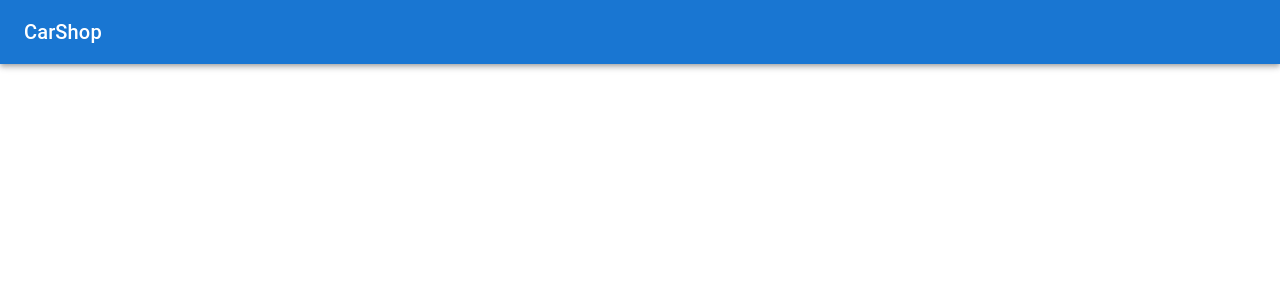
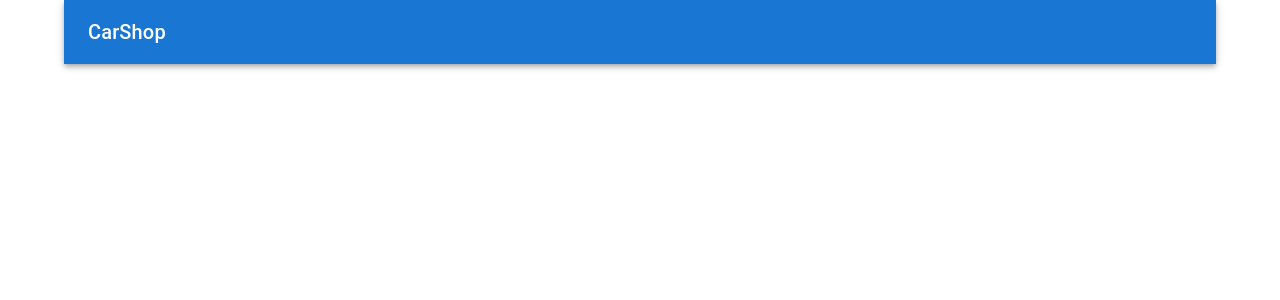
Before and after one commit to maxvanny2010/react, a React (Create React App) app in the folder carfront/: page / in a window 1280 px wide. Shown: the top 300 px of the page. Built offline with nearby package versions, Linux system fonts and the light colour scheme.

Commit message:
carfront container

```diff
--- a/carfront/src/App.js
+++ b/carfront/src/App.js
@@ -2,9 +2,11 @@ import './App.css';
 import AppBar from '@mui/material/AppBar';
 import Toolbar from '@mui/material/Toolbar';
 import Typography from '@mui/material/Typography';
+import {Container} from "@mui/material";
 
 function App() {
     return (
+        <Container>
             <div className="App">
                 <AppBar position="static">
                     <Toolbar>
@@ -12,6 +14,8 @@ function App() {
                     </Toolbar>
                 </AppBar>
             </div>
+        </Container>
     );
 }
+
 export default App;
```
Lines whose indentation alone changed are shown as unchanged.
